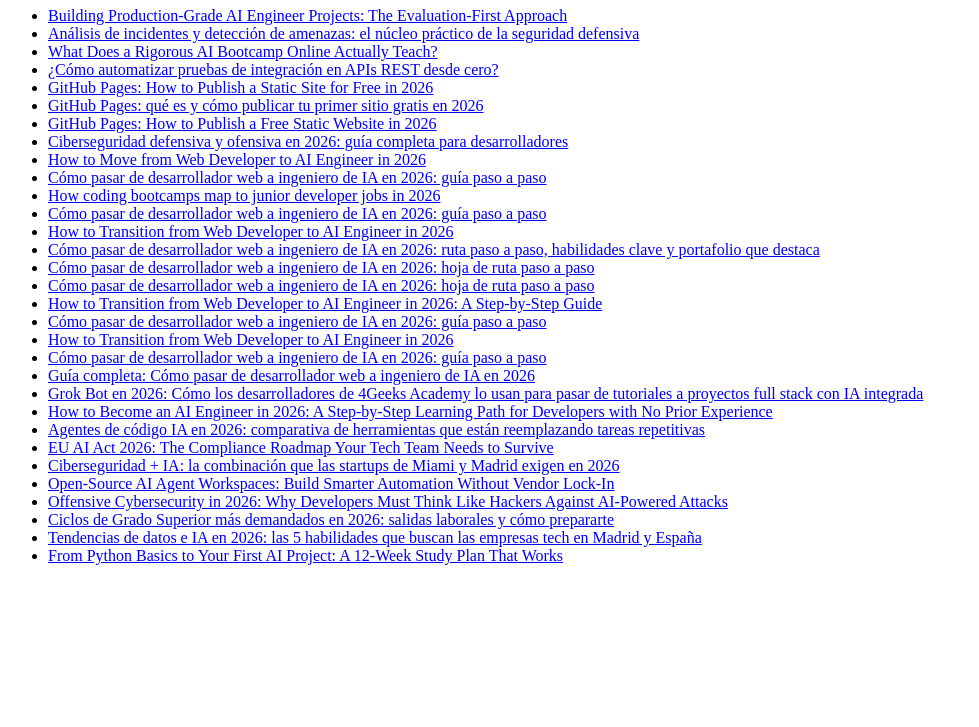
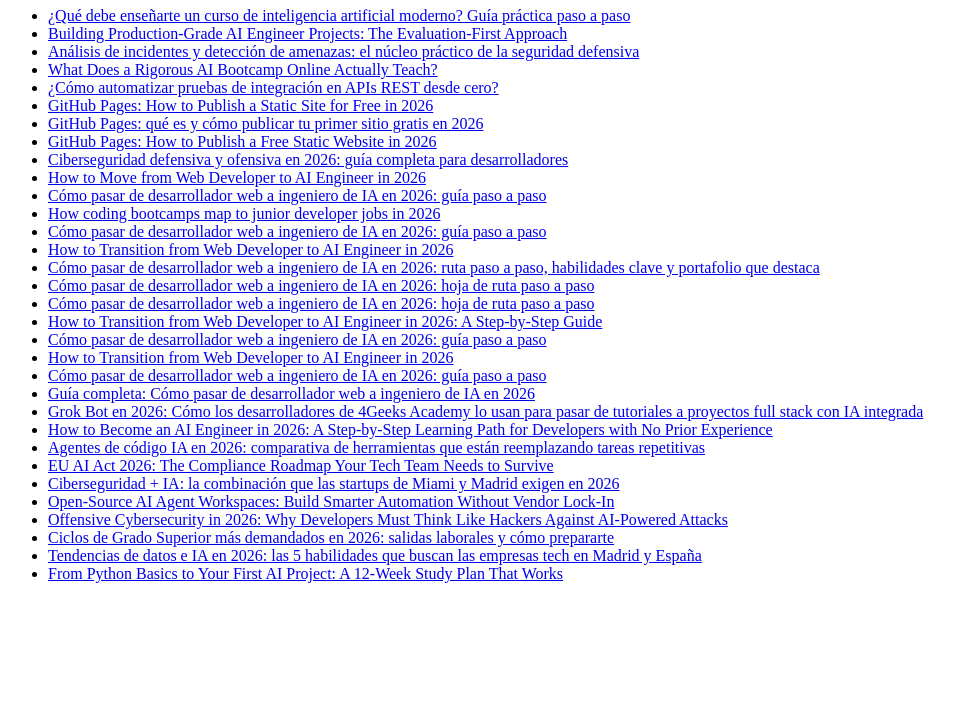
Before and after one commit to KrilinZ/ai-engineering-notes, a plain HTML site: page index.html in a window 1280 px wide. Shown: the part 73-800 px from the top of the page, without its empty margins (0-979 px from the left). Drawn offline with Linux system fonts and the light colour scheme.

Commit message:
index: ¿Qué debe enseñarte un curso de inteligencia artif

```diff
--- a/index.html
+++ b/index.html
@@ -11,6 +11,7 @@
 <h1>Articles</h1>
 <ul>
 <!--ARTICLES-->
+<li><a href="que-debe-ensenarte-un-curso-de-inteligencia-artificial-moder/">¿Qué debe enseñarte un curso de inteligencia artificial moderno? Guía práctica paso a paso</a></li>
 <li><a href="building-production-grade-ai-engineer-projects-the-evaluatio/">Building Production-Grade AI Engineer Projects: The Evaluation-First Approach</a></li>
 <li><a href="analisis-de-incidentes-y-deteccion-de-amenazas-el-nucleo-pra/">Análisis de incidentes y detección de amenazas: el núcleo práctico de la seguridad defensiva</a></li>
 <li><a href="what-does-a-rigorous-ai-bootcamp-online-actually-teach/">What Does a Rigorous AI Bootcamp Online Actually Teach?</a></li>
```
